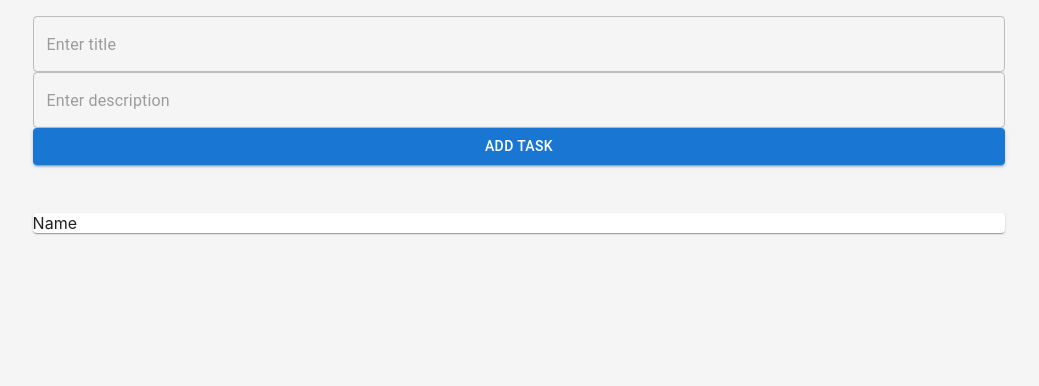
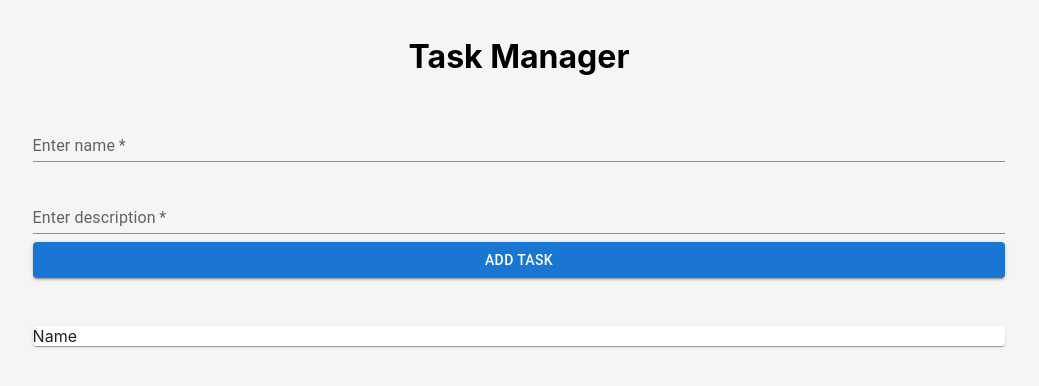
Before and after one commit to systemry420/mern-task-manager, a React (Create React App) app in the folder client/: page / in a window 1280 px wide. Shown: the top 386 px of the page, without its empty margins (105-1144 px from the left). Built offline with nearby package versions, Linux system fonts and the light colour scheme.

Commit message:
addTask functionality

```diff
--- a/client/package.json
+++ b/client/package.json
@@ -9,9 +9,13 @@
     "@testing-library/jest-dom": "^5.16.4",
     "@testing-library/react": "^13.3.0",
     "@testing-library/user-event": "^13.5.0",
+    "axios": "^0.27.2",
     "react": "^18.1.0",
     "react-dom": "^18.1.0",
+    "react-redux": "^8.0.2",
     "react-scripts": "5.0.1",
+    "redux": "^4.2.0",
+    "redux-thunk": "^2.4.1",
     "web-vitals": "^2.1.4"
   },
   "scripts": {
--- a/client/src/App.js
+++ b/client/src/App.js
@@ -1,10 +1,17 @@
+import { useState } from 'react'
 import Form from './components/Form';
 import List from './components/List';
 
 function App() {
+
+  const addTask = (data) => {
+    console.log(data);
+  }
+
   return (
     <div className="App">
-      <Form />
+      <h1>Task Manager</h1>
+      <Form addTask={addTask} />
       <List />
     </div>
   );
--- a/client/src/components/Form.jsx
+++ b/client/src/components/Form.jsx
@@ -1,14 +1,80 @@
-import { Button, TextField } from '@mui/material'
-import React from 'react'
+import React, { useState } from "react";
+import { Button, TextField } from "@mui/material";
 
-const Form = () => {
+const Form = ({ addTask }) => {
+  const [data, setData] = useState({
+    name: "",
+    description: "",
+  });
+
+  const [error, setError] = useState({
+    name: false,
+    description: false
+  });
+
+  const handleSubmit = (e) => {
+    e.preventDefault()
+    if (!data.name) {
+        setError(prevState => ({
+            ...prevState,
+            name: true
+        }))
+        return;
+    }
+    if (!data.description) {
+        setError(prevState => ({
+            ...prevState,
+            description: true
+        }))
+        return;
+    }
+    setError({
+        name: false,
+        description: false
+    })
+    setData({
+        name: "",
+        description: "",
+    })
+    addTask(data)
+  }
+
+  const setValues = (e) => {
+    setData(prevState => {
+        return {
+            ...prevState,
+            [e.target.name]: e.target.value
+        }
+    })
+  }
+
   return (
-    <div className='form'>
-        <TextField placeholder='Enter title' />
-        <TextField placeholder='Enter description' />
-        <Button variant='contained'>Add Task</Button>
-    </div>
-  )
-}
+    <form className="form">
+      <TextField
+        variant="standard"
+        margin="normal"
+        value={data.name}
+        label="Enter name"
+        name='name'
+        required='true'
+        error={error.name}
+        onChange={setValues}
+      />
+      <TextField
+        variant="standard"
+        margin="normal"
+        value={data.description}
+        label="Enter description"
+        name='description'
+        required='true'
+        error={error.description}
+        onChange={setValues}
+      />
+      <Button onClick={handleSubmit} margin="normal" className="btn" variant="contained">
+        Add Task
+      </Button>
+    </form>
+  );
+};
 
-export default Form
+export default Form;
--- a/client/src/index.css
+++ b/client/src/index.css
@@ -34,3 +34,7 @@ code {
   margin: 1em;
   padding: 2em;
 }
+
+.btn {
+  margin: 1rem 0;
+}
```
Also changed, not shown: 1 other file (tests, documents, lock files or other folders).
